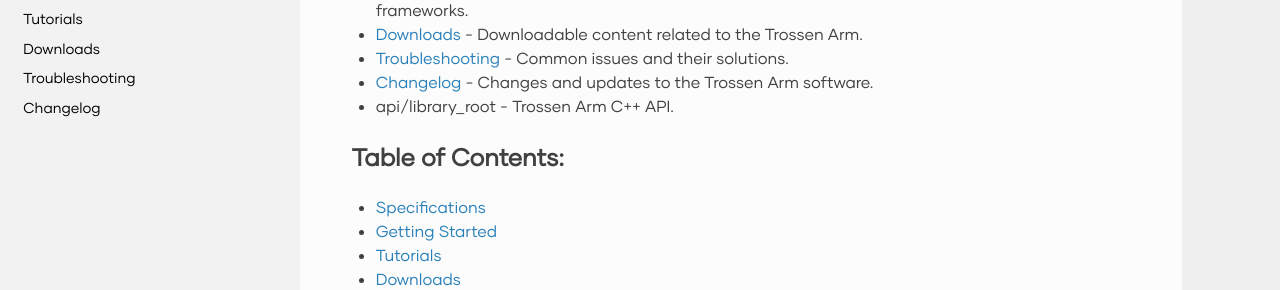
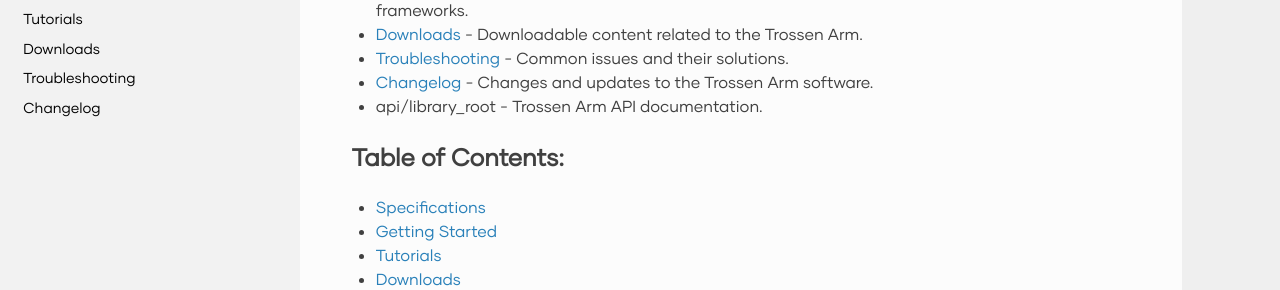
Before and after one commit to TrossenRobotics/trossen_arm, a Sphinx documentation site: the page built from docs/index.rst, in a window 1280 px wide and 984 px high. Shown: the part 456-746 px from the top of the window. Built offline with Sphinx 7.4.7 and the Read the Docs theme 3.1.0, drawn with Linux system fonts in a browser that asks for light colours; some web fonts are replaced; pages that are not in the unit, such as notebooks, are missing from menus.

```diff
--- a/docs/conf.py
+++ b/docs/conf.py
@@ -142,20 +142,17 @@ breathe_default_project = 'Trossen Arm API Documentation'
 
 # Setup the exhale extension
 exhale_args = {
-    # These arguments are required
     "containmentFolder":     "./api",
     "rootFileName":          "library_root.rst",
     "doxygenStripFromPath":  "..",
-    # Heavily encouraged optional argument (see docs)
     "rootFileTitle":         "Trossen Arm Driver API",
-    # Suggested optional arguments
     "createTreeView":        True,
     "exhaleExecutesDoxygen": True,
     "afterTitleDescription": """
 .. note::
 
     These API docs are generated based on the C++ library.
-    The Python package is not explicitly documented due to its similarity with the C++ API.
+    The Python package is not explicitly documented due to its similarity to the C++ API.
 """,
     "exhaleDoxygenStdin":    """
     PROJECT_NAME           = "Trossen Arm API Documentation"
--- a/docs/index.rst
+++ b/docs/index.rst
@@ -17,7 +17,7 @@ What's Here
 *   :doc:`downloads` - Downloadable content related to the Trossen Arm.
 *   :doc:`troubleshooting` - Common issues and their solutions.
 *   :doc:`changelog` - Changes and updates to the Trossen Arm software.
-*   :doc:`api/library_root` - Trossen Arm C++ API.
+*   :doc:`api/library_root` - Trossen Arm API documentation.
 
 Table of Contents:
 ==================
```
